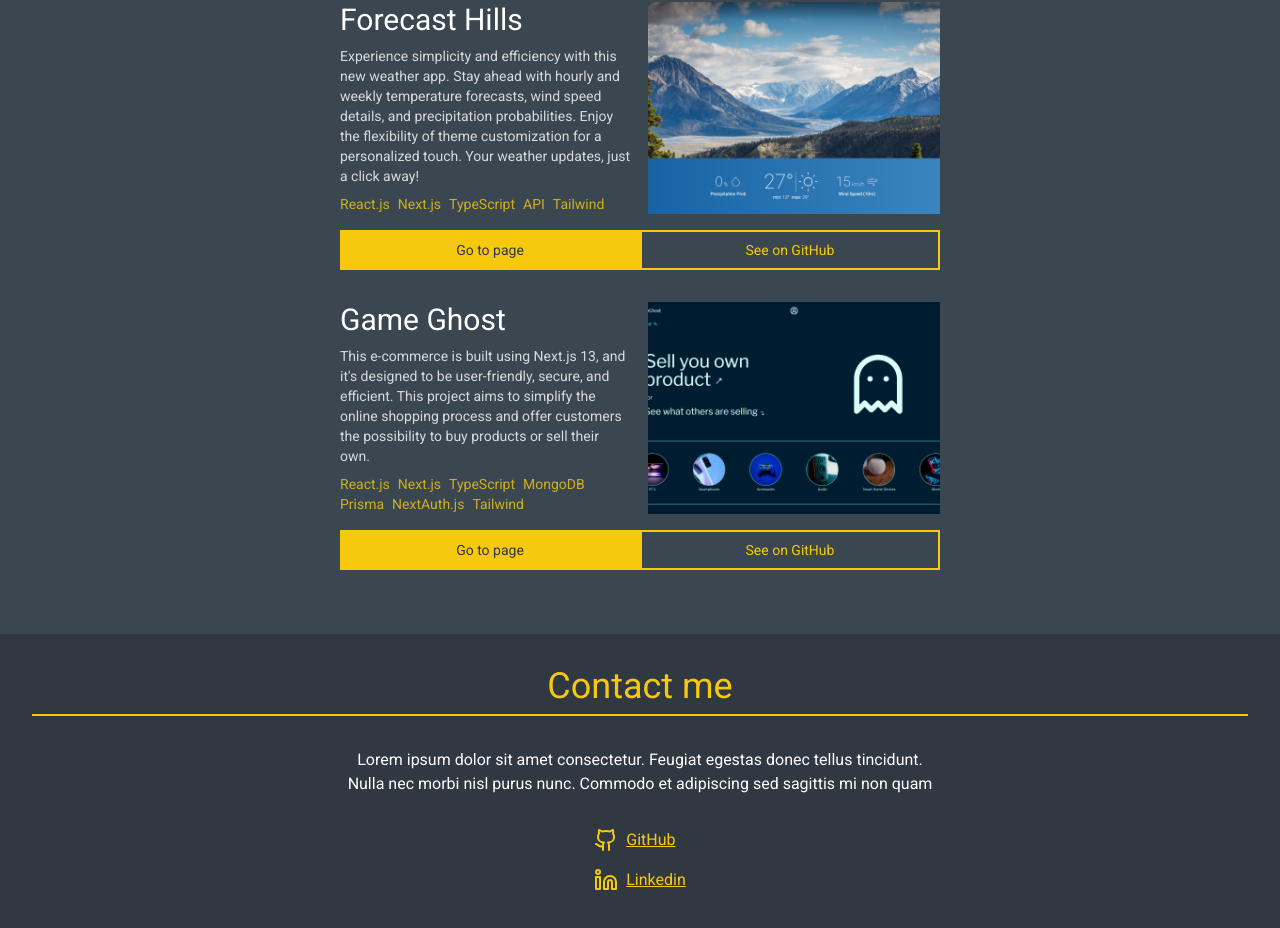
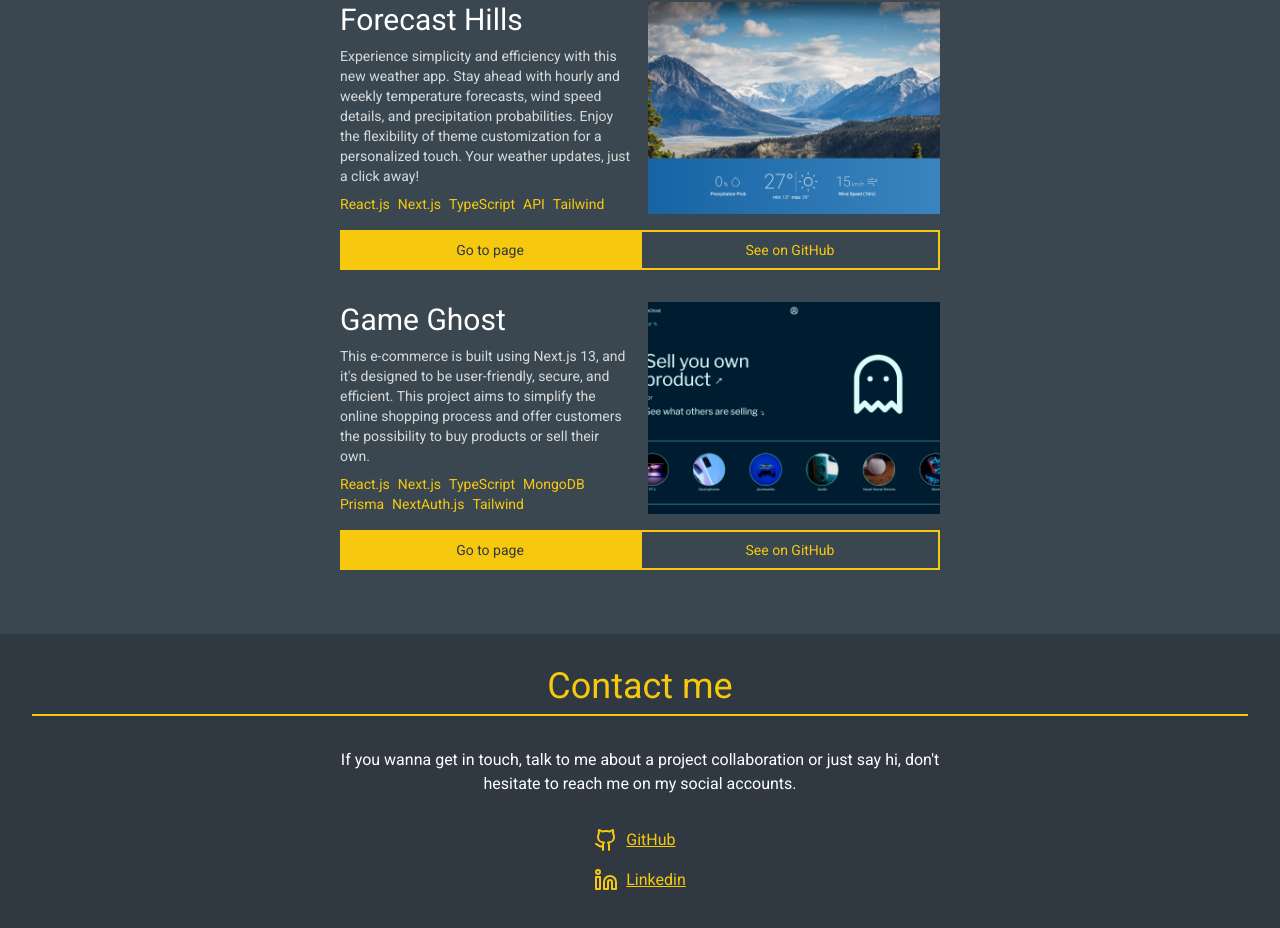
Before and after one commit to agusgonz/Portfolio, a React (Vite) app: page / in a window 1280 px wide. Shown: the part 724-1652 px from the top of the page. Built offline with nearby package versions, Linux system fonts and the light colour scheme.

Commit message:
Add contact me information and small animation in the name

```diff
--- a/src/App.tsx
+++ b/src/App.tsx
@@ -23,11 +23,11 @@ function App() {
 								src="/avatar.svg"
 								className="w-[200px]"
 							/>
-							<div className="flex flex-col gap-2">
-								<h1 className="text-5xl text-center">
+							<div className="flex flex-col gap-2 overflow-hidden">
+								<h1 className="text-5xl text-center animate-slideLeftToRight1s ">
 									Agustín González
 								</h1>
-								<p className="text-2xl text-center md:text-start text-white/80">
+								<p className="text-2xl text-center md:text-start text-white/80 animate-slideLeftToRight1.5s ">
 									Frontend Developer
 								</p>
 							</div>
@@ -68,10 +68,9 @@ function App() {
 					className="py-8  mx-auto max-w-[380px] md:max-w-[600px] flex flex-col gap-8"
 				>
 					<p className="text-center">
-						Lorem ipsum dolor sit amet consectetur. Feugiat
-						egestas donec tellus tincidunt. Nulla nec morbi
-						nisl purus nunc. Commodo et adipiscing sed
-						sagittis mi non quam
+						If you wanna get in touch, talk to me about a
+						project collaboration or just say hi, don't
+						hesitate to reach me on my social accounts.
 					</p>
 					<div className="w-min flex flex-col gap-4 mx-auto">
 						<a
--- a/src/components/Card.tsx
+++ b/src/components/Card.tsx
@@ -32,7 +32,7 @@ const Card: FC<CardProps> = ({
 					<p className=" text-sm text-white/80">
 						{description}
 					</p>
-					<ul className="flex flex-wrap gap-x-2 text-sm text-yellow/80">
+					<ul className="flex flex-wrap gap-x-2 text-sm text-yellow">
 						{tags.map(tag => {
 							return <li key={tag}>{tag}</li>
 						})}
--- a/tailwind.config.js
+++ b/tailwind.config.js
@@ -11,6 +11,18 @@ export default {
 			fontFamily: {
 				roboto: ["Roboto", "sans-serif"],
 			},
+			keyframes: {
+				slideLeftToRight: {
+					"0%": { transform: "translateX(-500px)" },
+					"100%": { transform: "translateX(0px)" },
+				},
+			},
+			animation: {
+				slideLeftToRight1s:
+					"slideLeftToRight 1s ease-in-out ",
+				"slideLeftToRight1.5s":
+					"slideLeftToRight 1.5s ease-in-out ",
+			},
 		},
 	},
 	plugins: [],
```
